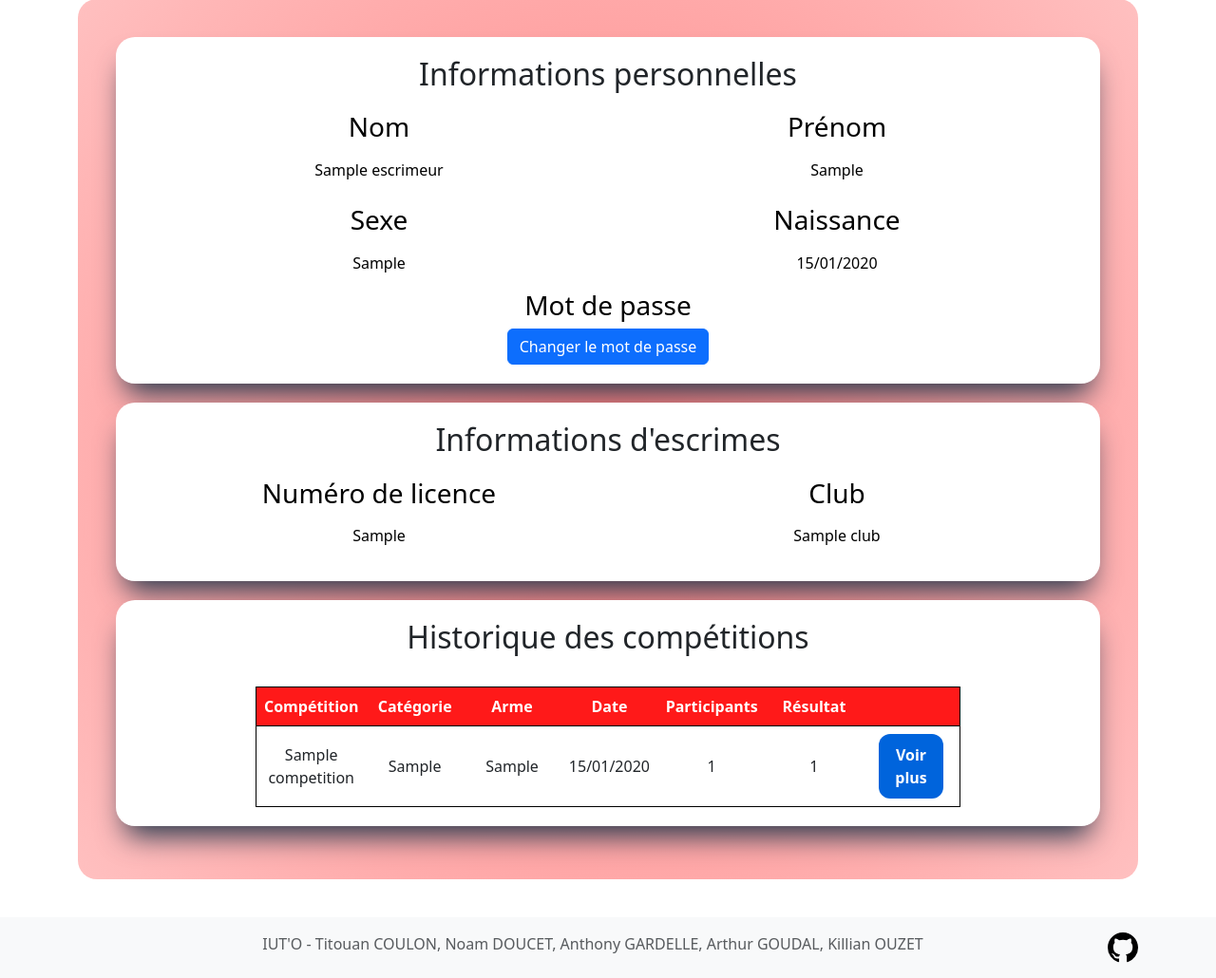
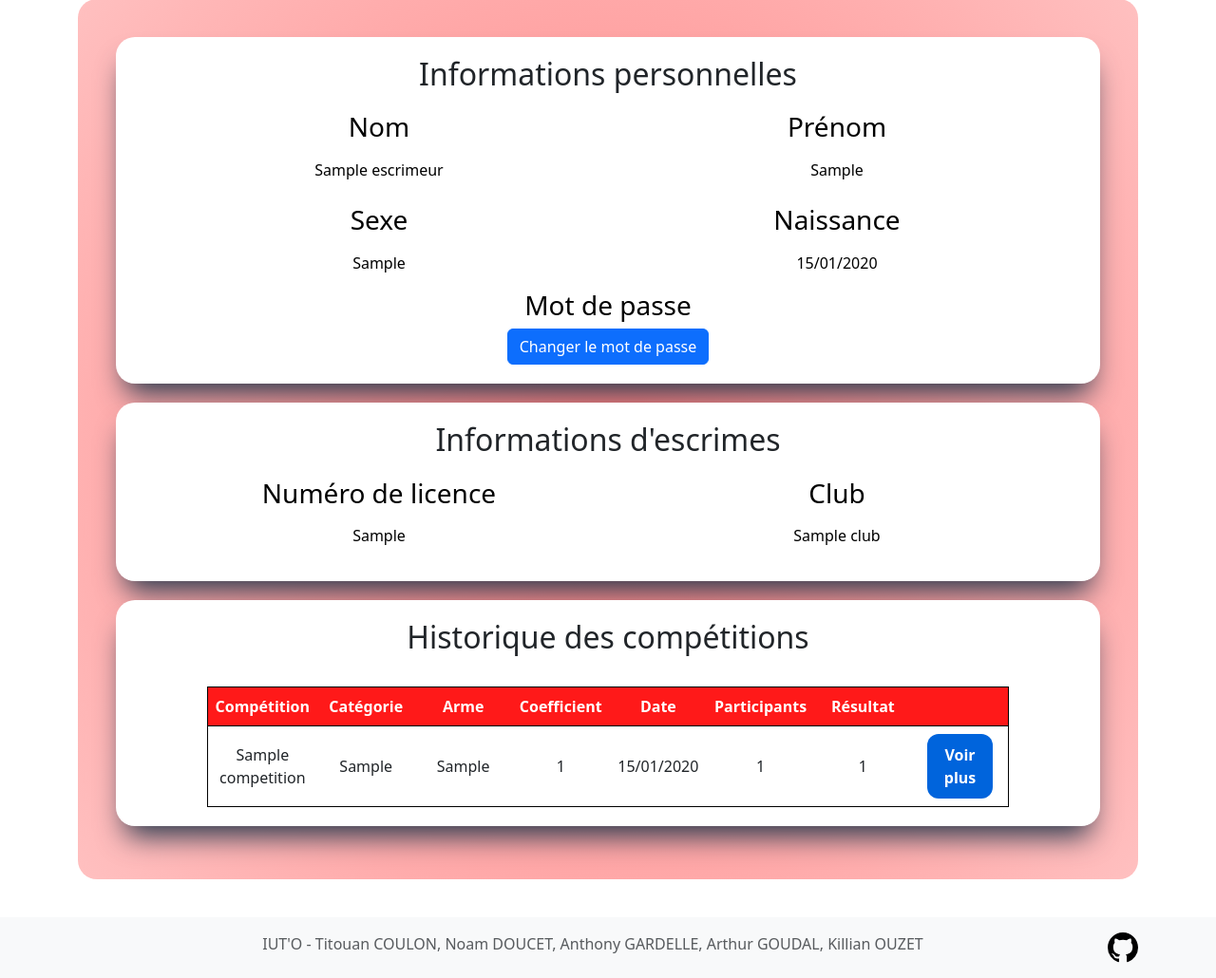
Before and after one commit to coulontitouan/escrime, a Flask app: page /profil in a window 1280 px wide. Shown: the part 201-1231 px from the top of the page at 95% size. Run offline with Flask 3, Linux system fonts and the light colour scheme; a user stored in the database is signed in; tables that the repository leaves empty hold one stand-in row (values such as "Sample post"); some libraries are stand-ins or nearby versions.

Commit message:
Ajout du coeff de la competition sur l'historique

```diff
--- a/appEscrime/static/profil.css
+++ b/appEscrime/static/profil.css
@@ -90,7 +90,7 @@ tbody tr:nth-child(even) {
   color: #fff;
   cursor: pointer;
   font-weight: bold;
-  padding: 10px 15px;
+  padding: 10px 10px;
   text-align: center;
   transition: 200ms;
   width: 80%;
--- a/appEscrime/templates/profil.html
+++ b/appEscrime/templates/profil.html
@@ -57,6 +57,7 @@
                         <th>Compétition</th>
                         <th>Catégorie</th>
                         <th>Arme</th>
+                        <th>Coefficient</th>
                         <th>Date</th>
                         <th>Participants</th>
                         <th>Résultat</th>
@@ -71,6 +72,7 @@
                         <td>{{competition.nom}}</td>
                         <td>{{rq.get_categorie(competition.id_categorie).libelle}}</td>
                         <td>{{rq.get_arme(competition.id_arme).libelle}}</td>
+                        <td>{{competition.coefficient}}</td>
                         <td>{{competition.date.strftime(to_date)}}</td>
                         <td>{{competition.get_nb_tireurs()}}</td>
                         <td>{{resultat.rang}}</td>
```
